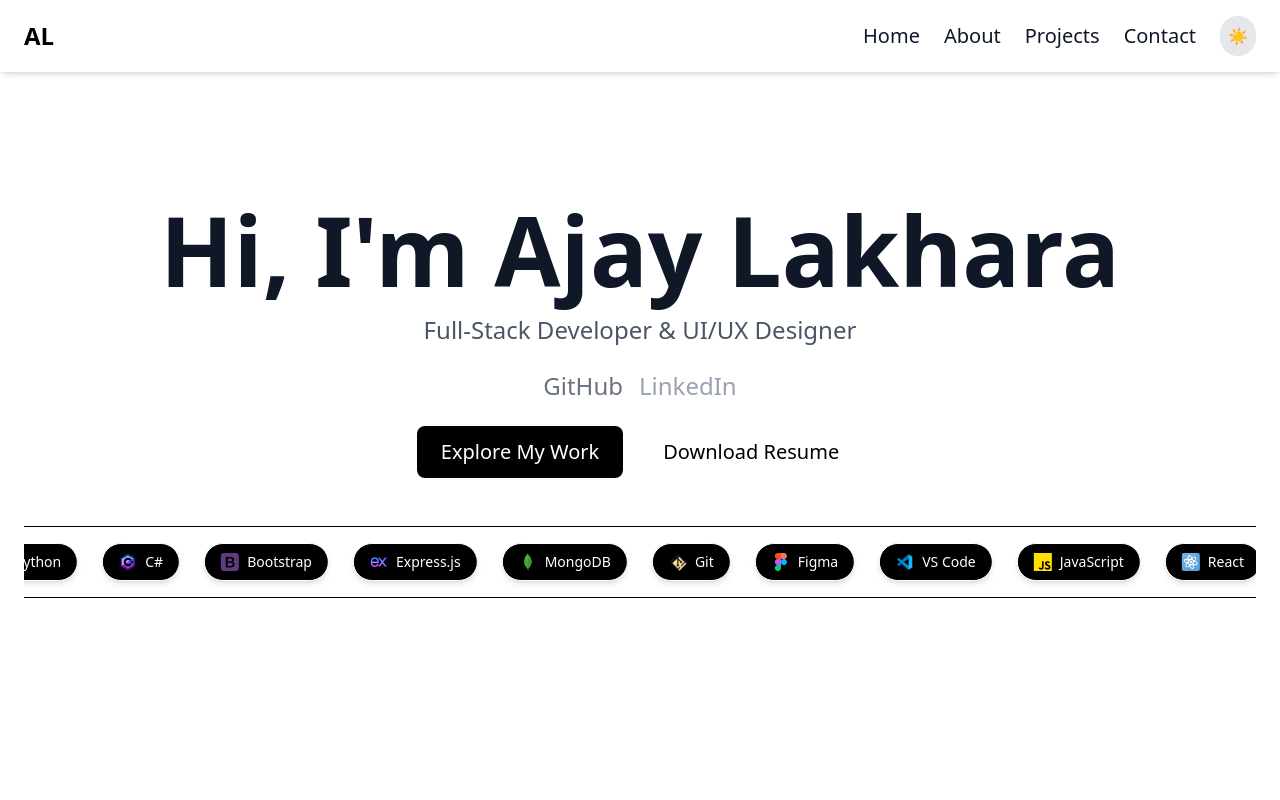
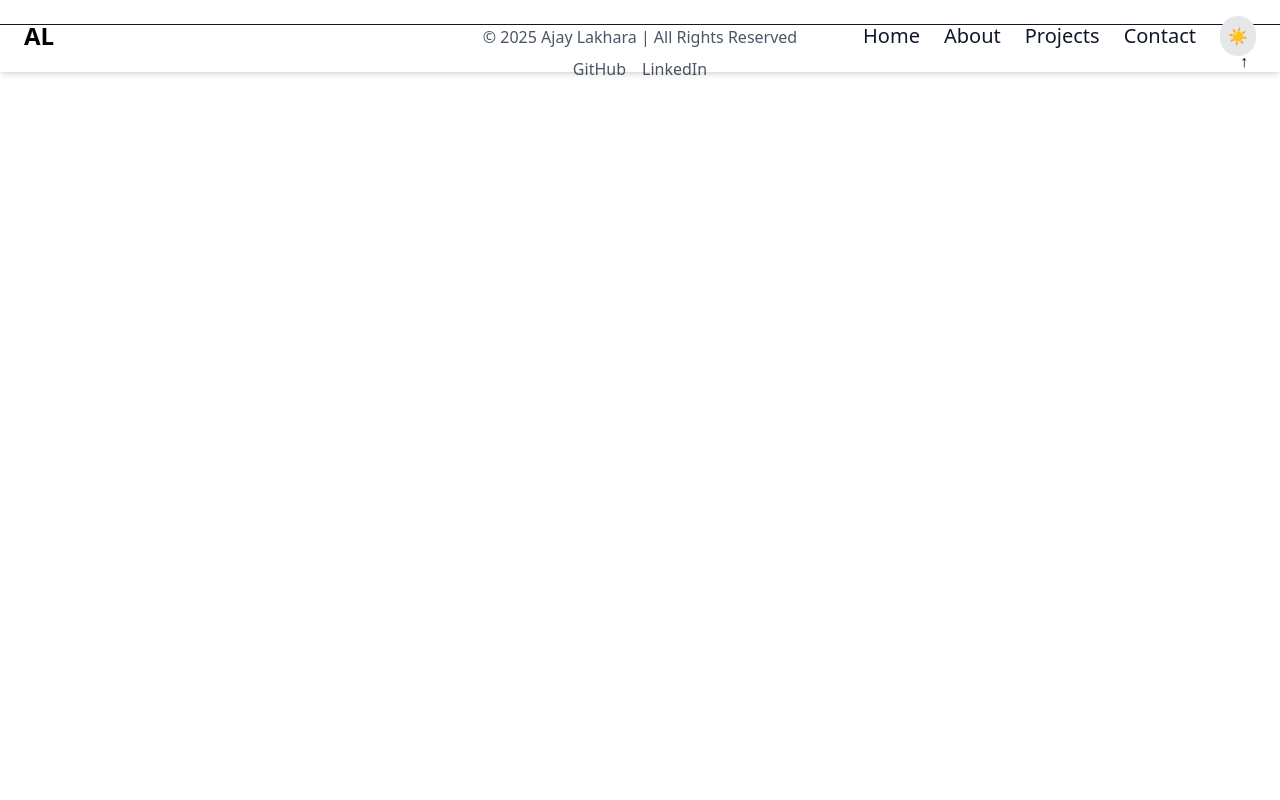
Before and after one commit to Ajaylakhara/Portfolio_Website, a React (Vite) app: page / in a window 1280 px wide. Shown: the top 800 px of the page. Built offline with nearby package versions, Linux system fonts and the light colour scheme; the HTML template or start-up script is replaced by a standard one.

Commit message:
Update AppRoutes.jsx

```diff
--- a/src/AppRoutes.jsx
+++ b/src/AppRoutes.jsx
@@ -10,7 +10,7 @@
   return (
     <div>
       <Routes>
-      <Route path="/" element={<Home isDark={isDark} />} />
+      <Route path="/Portfolio_Website" element={<Home isDark={isDark} />} />
         <Route path="/about" element={<About isDark={isDark} />} />
         <Route path="/projects" element={<Projects isDark={isDark} />} />
         <Route path="/contact" element={<Contact isDark={isDark} />} />
```
